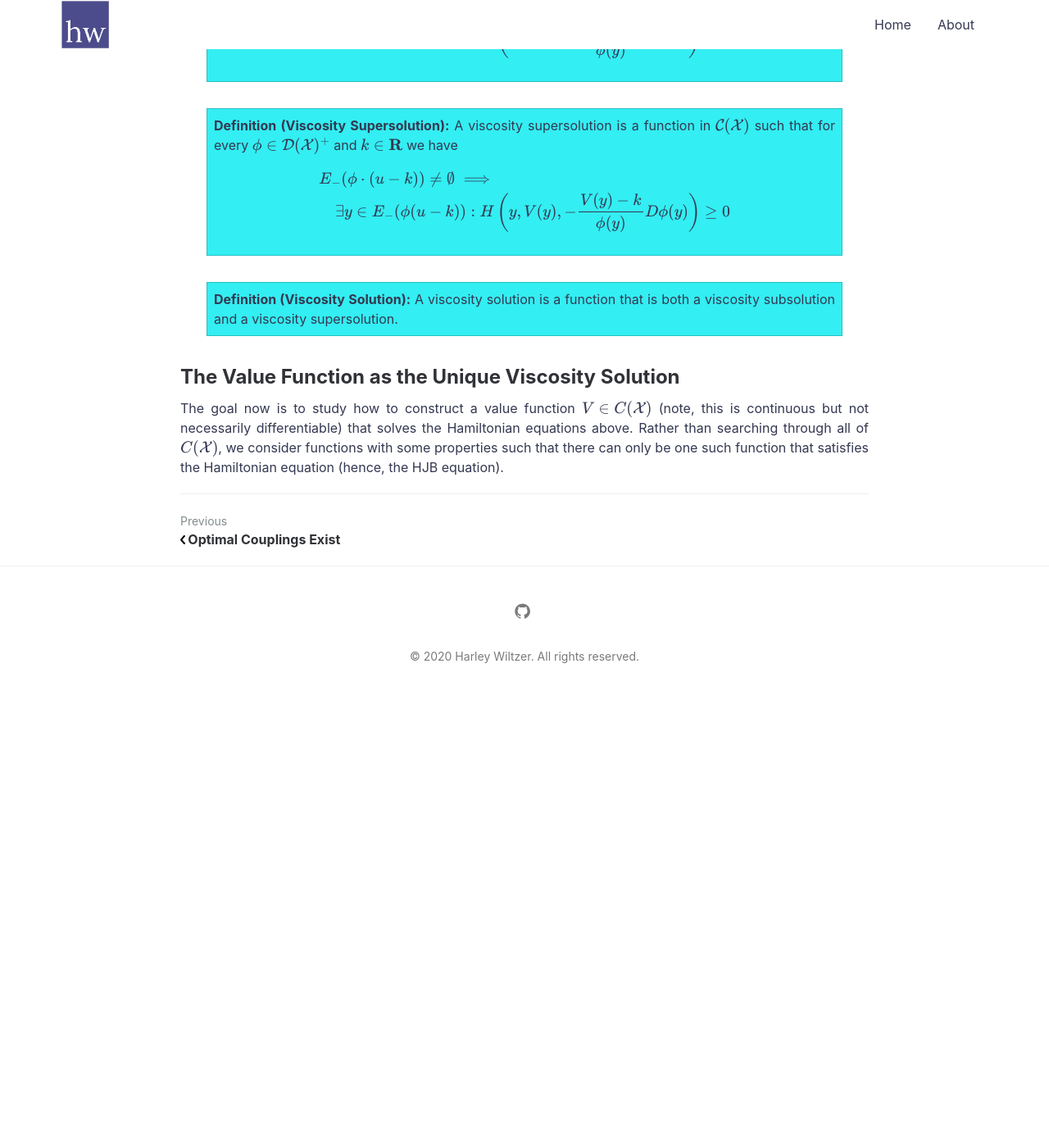
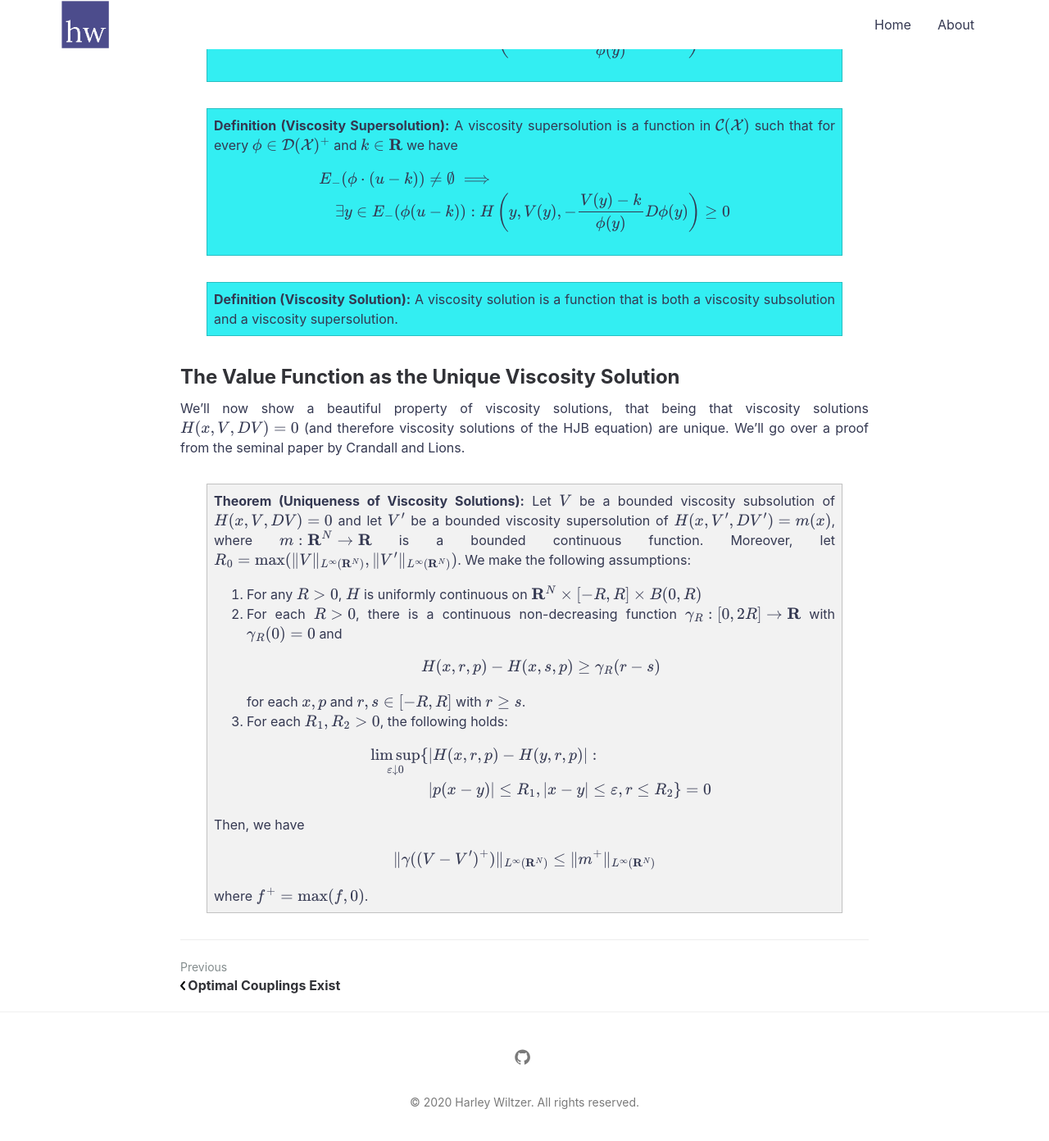
Before and after one commit to harwiltz/old-website, a Jekyll site: the page built from _posts/2020-09-24-viscosity-solutions.markdown, in a window 1280 px wide and 1400 px high, scrolled down 4754 px. Shown: the top 1392 px of the window at 82% size. Built offline with Jekyll 4.4.1, drawn with Linux system fonts in a browser that asks for light colours; formulas are drawn with MathJax 3; before the commit the page ends 5610 px from its top, so only the background shows below that; some of the changed text lies outside the part shown.

Commit message:
Adds statement of viscosity uniqueness theorem

```diff
--- a/_posts/2020-09-24-viscosity-solutions.markdown
+++ b/_posts/2020-09-24-viscosity-solutions.markdown
@@ -221,8 +221,46 @@ subsolution and a viscosity supersolution.
 
 ## The Value Function as the Unique Viscosity Solution
 
-The goal now is to study how to construct a value function $$V\in C(\mathcal{X})$$ (note, this is
-continuous but not necessarily differentiable) that solves the Hamiltonian equations above. Rather
-than searching through all of $$C(\mathcal{X})$$, we consider functions with some properties such
-that there can only be one such function that satisfies the Hamiltonian equation (hence, the HJB
-equation).
+We'll now show a beautiful property of viscosity solutions, that being that viscosity solutions
+$$H(x, V, DV) = 0$$ (and therefore viscosity solutions of the HJB equation) are unique. We'll go
+over a proof from the seminal paper by Crandall and Lions.
+
+<div class="theorem">
+<b>Theorem (Uniqueness of Viscosity Solutions):</b> Let \(V\) be a bounded viscosity subsolution of
+                                                 \(H(x, V, DV) = 0\) and let \(V'\) be a bounded
+                                                 viscosity supersolution of \(H(x, V', DV') =
+                                                 m(x)\), where \(m:\mathbf{R}^N\to\mathbf{R}\) is a
+                                                 bounded continuous function. Moreover, let \(R_0 =
+                                                 \max(\|V\|_{L^{\infty}(\mathbf{R}^N)},
+                                                     \|V'\|_{L^{\infty}(\mathbf{R}^N)})\). We make
+                                                     the following assumptions:
+<ol>
+  <li>
+    For any \(R > 0\), \(H\) is uniformly continuous on \(\mathbf{R}^N\times[-R,R]\times B(0,R)\)
+  </li>
+  <li>
+    For each \(R > 0\), there is a continuous non-decreasing function
+    \(\gamma_R:[0,2R]\to\mathbf{R}\) with \(\gamma_R(0)=0\) and
+
+    $$
+    H(x, r, p) - H(x, s, p)\geq\gamma_R(r - s)
+    $$
+
+    for each \(x, p\) and \(r, s\in[-R,R]\) with \(r\geq s\).
+  </li>
+  <li>
+    For each \(R_1,R_2>0\), the following holds:
+    \begin{align}
+    \limsup_{\varepsilon\downarrow 0}\{&|H(x, r, p) - H(y, r, p)| :\\&|p(x-y)|\leq R_1,
+    |x-y|\leq\varepsilon, r\leq R_2\} = 0
+    \end{align}
+  </li>
+</ol>
+Then, we have
+
+$$
+\|\gamma((V-V')^{+})\|_{L^{\infty}(\mathbf{R}^N)}\leq\|m^{+}\|_{L^{\infty}(\mathbf{R}^N)}
+$$
+
+where \(f^+ = \max(f, 0)\).
+</div>
```
